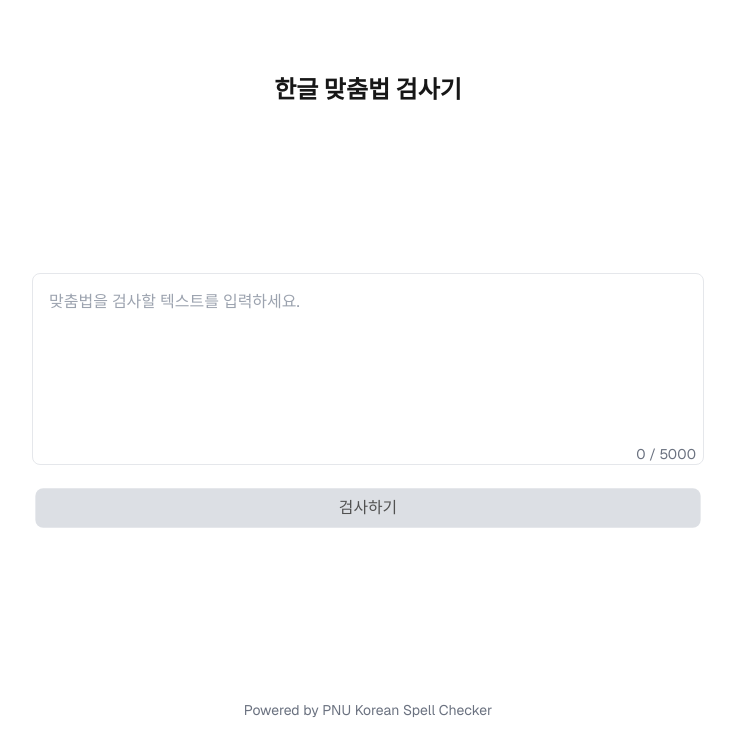
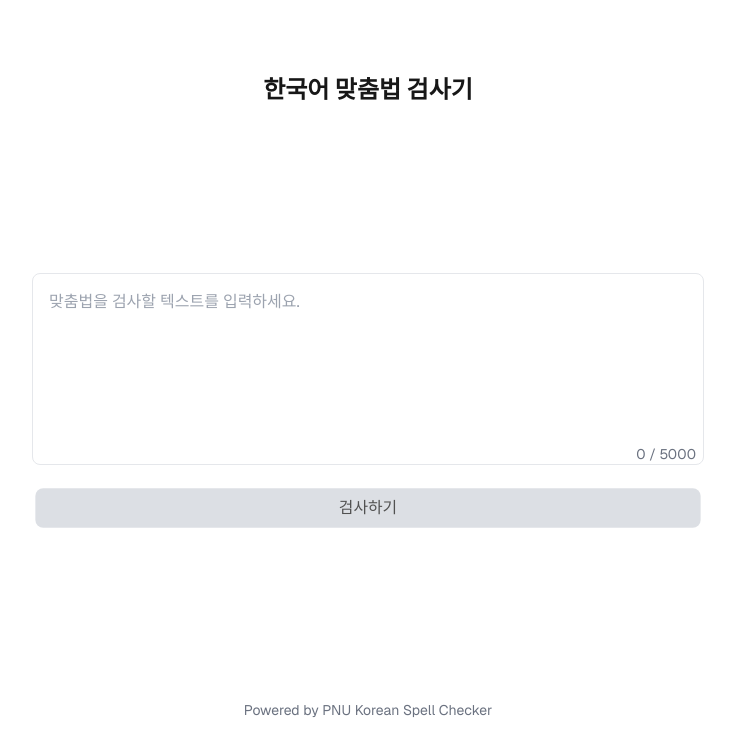
Before and after one commit to reeseo3o/my-little-spell-checker, a Next.js app: page / in a window 1280 px wide. Shown: the top 756 px of the page, without its empty margins (272-1007 px from the left). Built offline with nearby package versions, Linux system fonts and the light colour scheme.

Commit message:
refactor: Update terminology from '한글' to '한국어' in README and page title

```diff
--- a/src/app/page.tsx
+++ b/src/app/page.tsx
@@ -10,7 +10,7 @@
 
   return (
     <div className="grid grid-rows-[20px_1fr_20px] items-center justify-items-center min-h-screen p-8 pb-20 gap-16 sm:p-20 font-[family-name:var(--font-geist-sans)]">
-      <h1 className="text-2xl font-bold">한글 맞춤법 검사기</h1>
+      <h1 className="text-2xl font-bold">한국어 맞춤법 검사기</h1>
       <div className="w-full flex flex-col items-center gap-8 py-8">
         <TextArea
           text={text}
```
Also changed, not shown: 1 other file (tests, documents, lock files or other folders).
